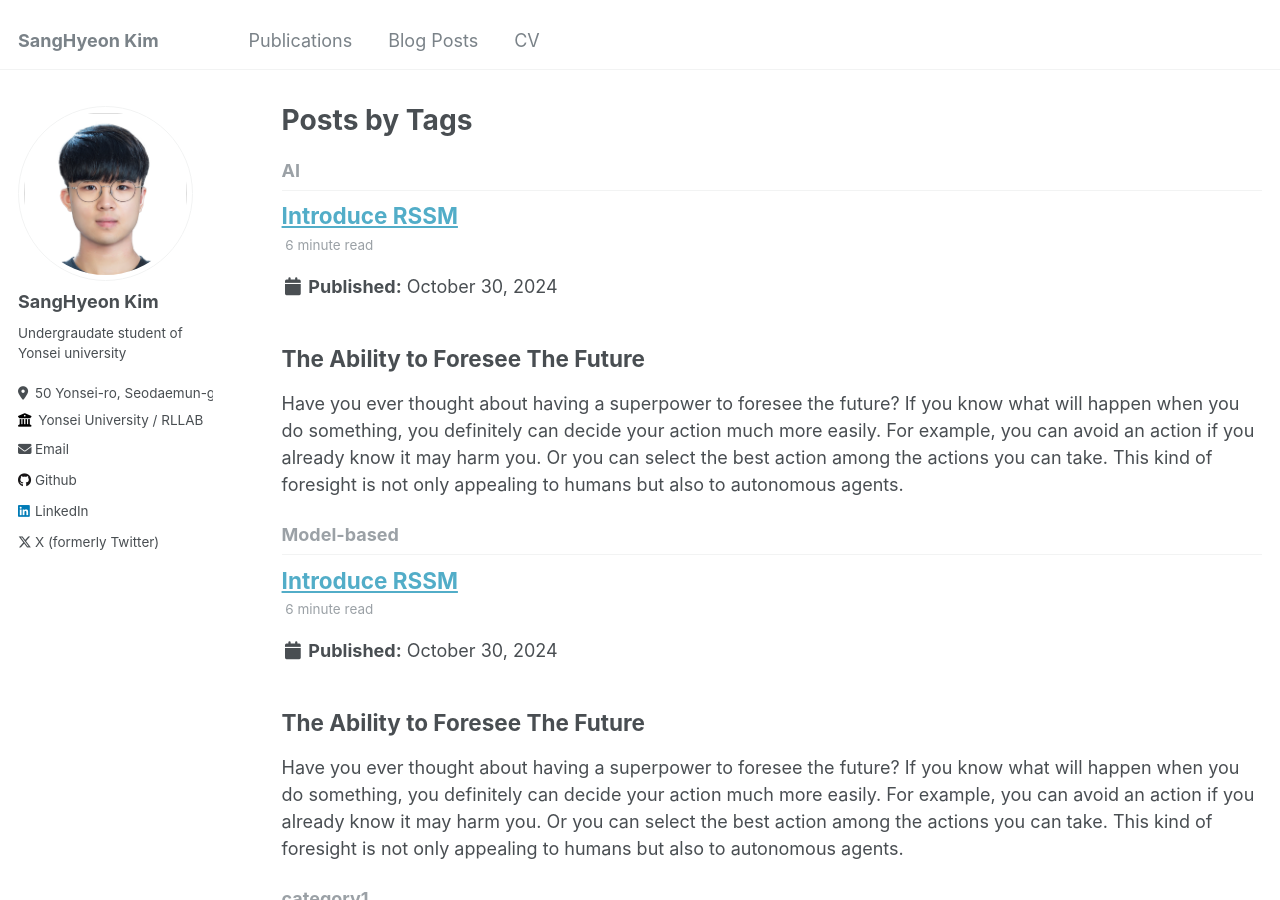
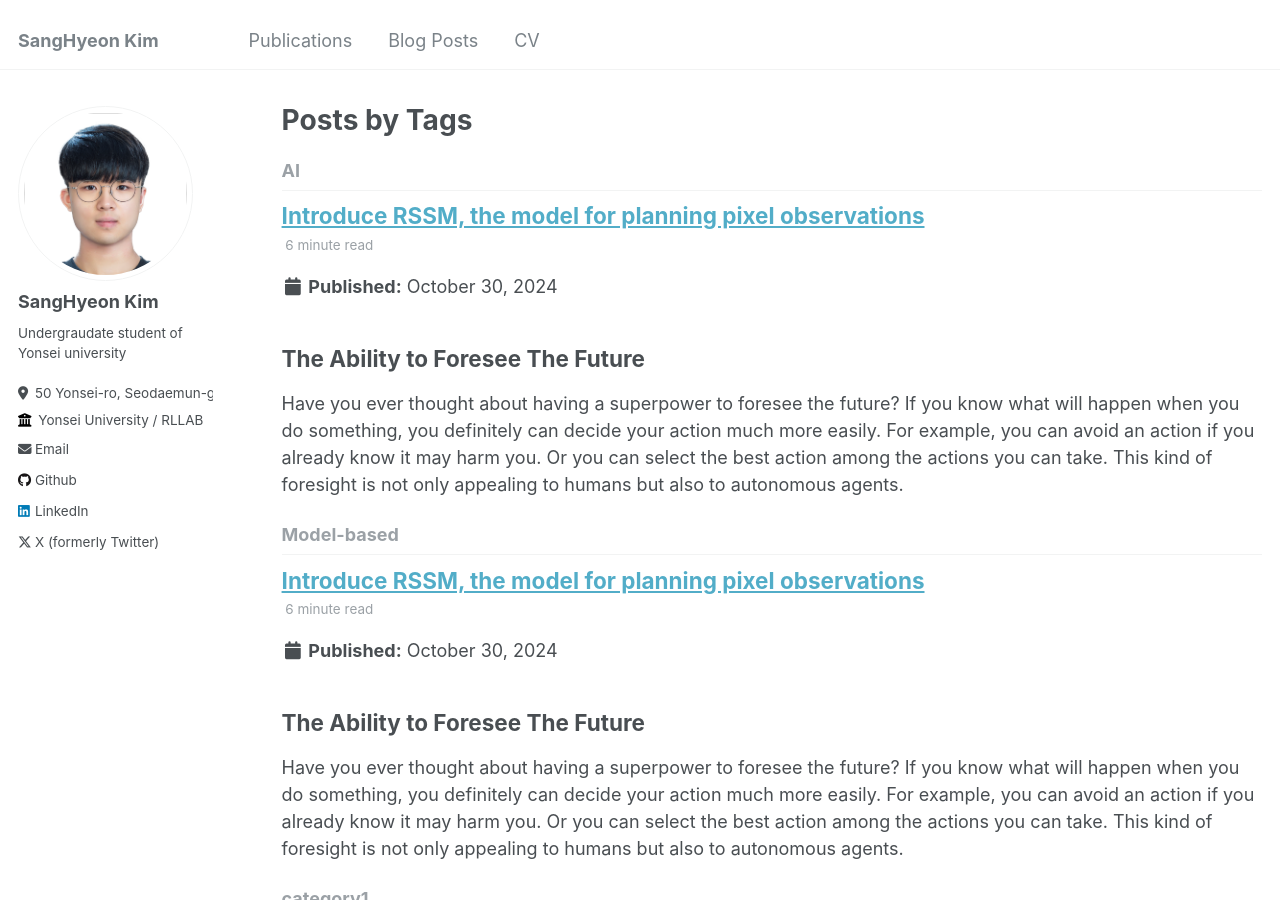
Before and after one commit to 2020147503/homepage, a Jekyll site: the page built from _pages/tag-archive.html, in a window 1280 px wide and 900 px high. Built offline with Jekyll 4.4.1, drawn with Linux system fonts in a browser that asks for light colours.

Commit message:
Change title of planet post

```diff
--- a/_posts/2024-10-30-planet.md
+++ b/_posts/2024-10-30-planet.md
@@ -1,5 +1,5 @@
 ---
-title: Introduce RSSM
+title: Introduce RSSM, the model for planning pixel observations
 date: 2024-10-30
 permalink: /posts/2024/10/planet/
 tags:
```
